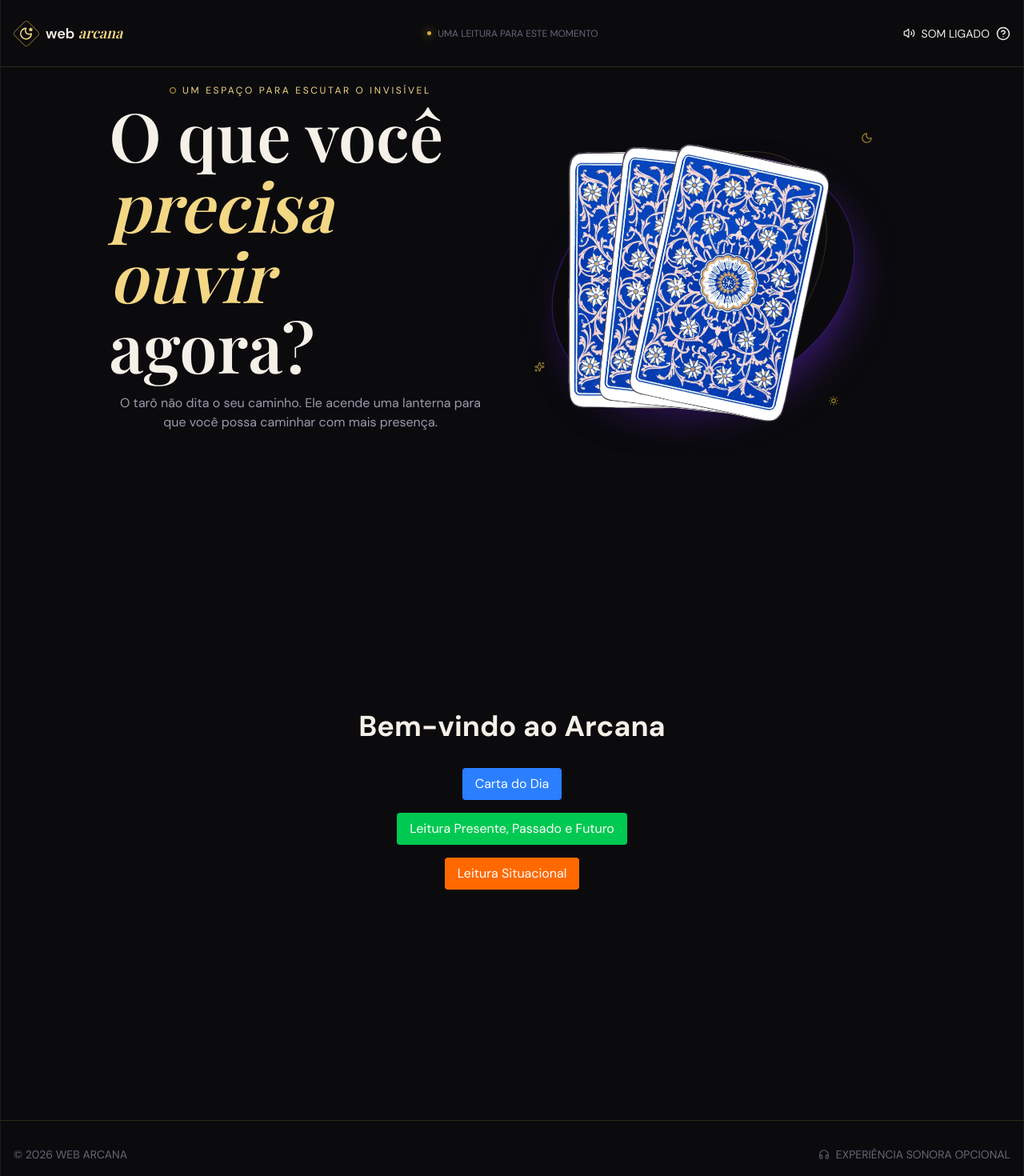
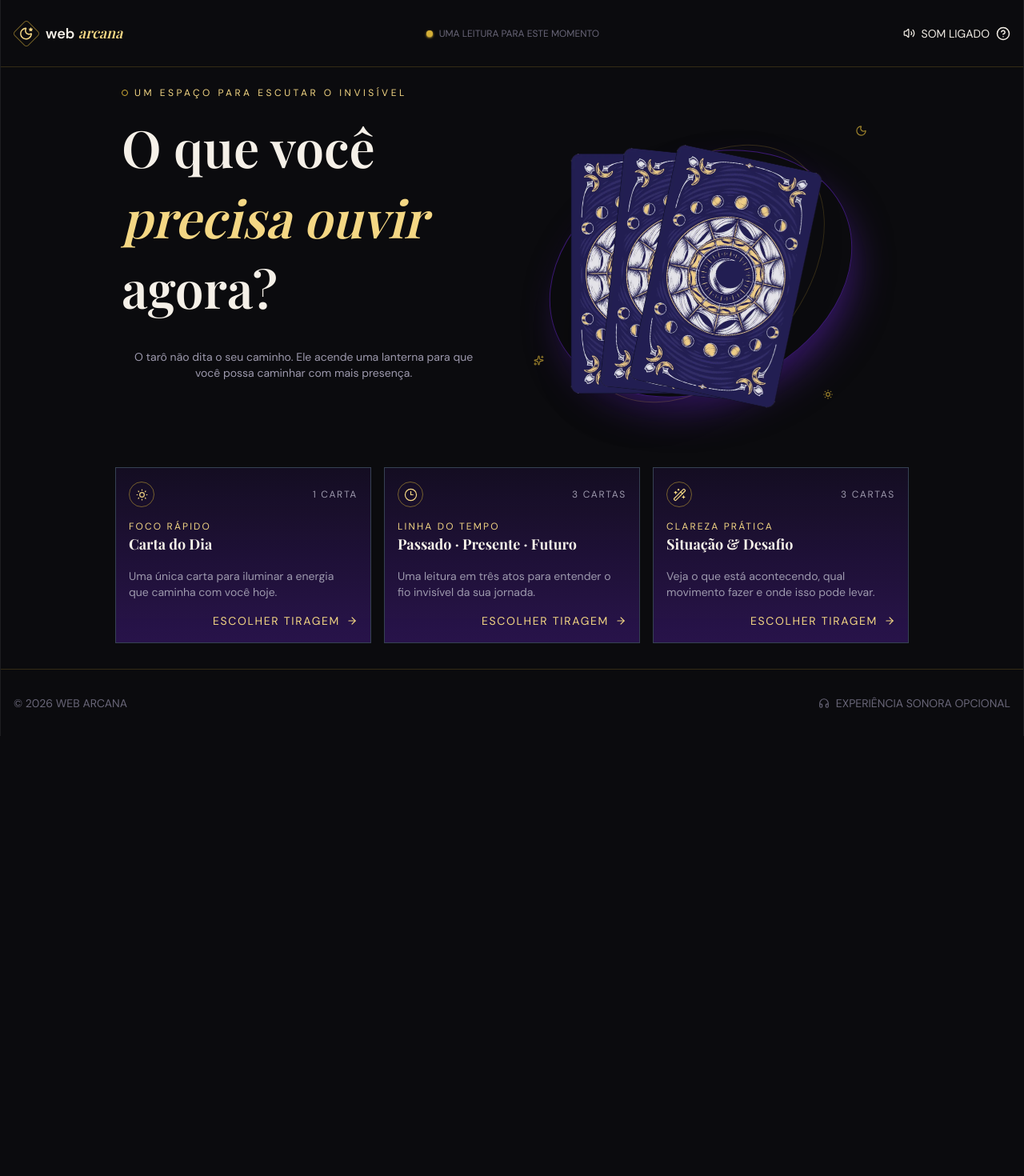
Before and after one commit to marvieiradev/web-arcana, a React (Vite) app: page / in a window 1280 px wide. Shown: the top 1470 px of the page at 80% size. After the commit the page ends 920 px from the top, so only its background shows below. Built offline with nearby package versions, Linux system fonts and the light colour scheme; a web font is replaced by a local one.

Commit message:
feat: add ReadingMode component for displaying reading options with icons and descriptions

```diff
--- a/src/components/header.jsx
+++ b/src/components/header.jsx
@@ -16,9 +16,9 @@ export default function Header() {
             </span>
           </div>
         </Link>
-        <div className="flex items-center text-xs text-muted-2 justify-center gap-2">
-          <span className="header-pulse" />
-          <span className="hidden sm:inline uppercase">
+        <div className="hidden md:flex items-center text-sm text-muted-2 justify-center gap-2  uppercase">
+          <span className="w-2 h-2 bg-gold shadow-sm shadow-gold rounded-full" />
+          <span className="text-xs">
             uma leitura para este momento
           </span>
         </div>
@@ -33,12 +33,12 @@ export default function Header() {
             {soundOn ? (
               <>
                 <Volume2 size={15} />
-                <span>som ligado</span>
+                <span className="hidden md:block">som ligado</span>
               </>
             ) : (
               <>
                 <VolumeX size={15} />
-                <span>som desligado</span>
+                <span className="hidden md:block">som desligado</span>
               </>
             )}
           </button>
--- /dev/null
+++ b/src/components/readingMode.jsx
@@ -0,0 +1,33 @@
+import { ArrowRight } from "lucide-react";
+
+export default function ReadingMode({ onSelect, mode }) {
+  //const mode = spreads[modeKey];
+  const Icon = mode.icon;
+  return (
+    <button
+      type="button"
+      className="min-h-55 min-w-80 relative text-left p-4 border border-gray-700 cursor-pointer
+      bg-linear-to-b from-purple/10 to-purple/30 hover:border-gold/50 hover:-translate-1 ease -mt-2"
+      onClick={() => onSelect()}
+    >
+      <div className="flex items-center justify-between">
+        <span className="flex items-center justify-center w-8 h-8 text-gold-light border border-gold/50 rounded-[50%]">
+          <Icon size={17} strokeWidth={1.7} />
+        </span>
+        <span className="text-xs text-muted uppercase tracking-[0.14em]">
+          {mode.count} {mode.count === 1 ? "carta" : "cartas"}
+        </span>
+      </div>
+      <span className="block text-gold-light uppercase text-xs tracking-[0.18em] mt-4">
+        {mode.eyebrow}
+      </span>
+      <strong className="font-playfair text-lg">{mode.title}</strong>
+      <span className="block text-muted text-sm mt-4 max-w-70">
+        {mode.description}
+      </span>
+      <span className="flex items-center justify-end mt-4 gap-2 text-gold-light text-sm uppercase tracking-[0.12em]">
+        Escolher tiragem <ArrowRight size={14} />
+      </span>
+    </button>
+  );
+}
--- a/src/pages/HomePage.jsx
+++ b/src/pages/HomePage.jsx
@@ -1,12 +1,38 @@
 import { useNavigate } from "react-router-dom";
-import {
-  Moon,
-  Sparkles,
-  SunMedium,
-} from "lucide-react";
+import { Moon, Sparkles, SunMedium, Clock3, Wand2 } from "lucide-react";
+import ReadingMode from "../components/readingMode";
 
 export default function Home() {
   const navigate = useNavigate();
+  const modes = {
+    daily: {
+      eyebrow: "Foco rápido",
+      title: "Carta do Dia",
+      description:
+        "Uma única carta para iluminar a energia que caminha com você hoje.",
+      count: 1,
+      positions: ["Energia de hoje"],
+      icon: SunMedium,
+    },
+    journey: {
+      eyebrow: "Linha do tempo",
+      title: "Passado · Presente · Futuro",
+      description:
+        "Uma leitura em três atos para entender o fio invisível da sua jornada.",
+      count: 3,
+      positions: ["Passado", "Presente", "Futuro"],
+      icon: Clock3,
+    },
+    challenge: {
+      eyebrow: "Clareza prática",
+      title: "Situação & Desafio",
+      description:
+        "Veja o que está acontecendo, qual movimento fazer e onde isso pode levar.",
+      count: 3,
+      positions: ["O Problema", "A Ação Recomendada", "O Resultado Provável"],
+      icon: Wand2,
+    },
+  };
 
   const startReading = (readType) => {
     navigate("/reading", {
@@ -16,37 +42,39 @@ export default function Home() {
 
   return (
     <>
-      <section className="grid grid-cols-1 md:grid-cols-[minmax(0,0.95fr)_minmax(360px,1.05fr)] mt-4">
-        <div className="pb-4">
-          <div className="inline-flex items-center gap-2 text-gold-light uppercase text-xs tracking-[0.22em]">
+      <section className="grid grid-cols-1 md:grid-cols-[minmax(0,0.95fr)_minmax(360px,1.05fr)] mt-2">
+        <div className="p-2 pb-4 mt-2">
+          <div className="flex items-center justify-center md:justify-start gap-2 text-gold-light uppercase md:tracking-[0.22em] mb-4">
             <span className="w-2 h-2 border border-gold rounded-full shadow-2xl shadow-line" />{" "}
-            <span>Um espaço para escutar o invisível</span>
+            <span className="text-xs">
+              Um espaço para escutar o invisível
+            </span>
           </div>
-          <h1 className="font-semibold font-playfair leading-22 text-start text-[clamp(52px,6.6vw,94px)] ">
+          <h1 className="font-semibold font-playfair leading-12 md:leading-22 text-center md:text-start text-[clamp(52px,5vw,94px)]">
             O que você
             <br />
             <em className="text-gold-light">precisa ouvir</em>
             <br />
             agora?
           </h1>
-          <p className="font-sm text-muted m-0 max-w-120 mt-4">
+          <p className="text-sm text-muted p-2 w-full md:max-w-120 mt-6">
             O tarô não dita o seu caminho. Ele acende uma lanterna para que você
             possa caminhar com mais presença.
           </p>
         </div>
         <div
-          className="relative min-h-125 grid place-items-center"
+          className="relative min-h-95 md:min-h-125 grid place-items-center"
           aria-label="Monte de cartas ornamental"
         >
-          <div className="absolute border border-purple/50 rounded-[50%] -rotate-23 w-98 h-73 shadow-2xl shadow-purple/50" />
-          <div className="absolute rounded-[50%] rotate-42 w-62 h-93 shadow-2xl border border-line" />
-          <div className="absolute text-gold opacity-72 top-16.25 right-[10%]">
+          <div className="absolute border border-purple/50 rounded-[50%] -rotate-23 w-67 h-51 md:w-98 md:h-73 shadow-2xl shadow-purple/50" />
+          <div className="absolute rounded-[50%] rotate-42 w-42 h-65  md:w-62 md:h-93 shadow-2xl border border-line" />
+          <div className="absolute text-gold opacity-72 top-11 md:top-16 right-[10%]">
             <Moon size={15} />
           </div>
-          <div className="absolute text-gold opacity-72 left-[10%] bottom-33.75">
+          <div className="absolute text-gold opacity-72 left-[10%] bottom-22 md:bottom-33.75">
             <Sparkles size={13} />
           </div>
-          <div className="absolute text-gold opacity-72 right-[18%] bottom-23">
+          <div className="absolute text-gold opacity-72 right-[18%] bottom-15 md:bottom-23">
             <SunMedium size={14} />
           </div>
 
@@ -56,9 +84,9 @@ export default function Home() {
               return (
                 <img
                   key={card}
-                  src="/cards/card-back.webp"
+                  src="/card-hero.webp"
                   alt={`Carta ${index + 1}`}
-                  className="absolute h-40 md:h-80 w-auto card-shuffle"
+                  className="absolute h-55 md:h-75 w-auto card-shuffle"
                   style={{
                     left: "50%",
                     marginLeft: `${(index - 2) * 35}px`,
@@ -72,29 +100,23 @@ export default function Home() {
           </div>
         </div>
       </section>
-      <div className="flex flex-col items-center justify-center h-screen">
-        <h1 className="text-4xl font-bold mb-4">Bem-vindo ao Arcana</h1>
-        <div
-          onClick={() => navigate("/daily-card")}
-          className="bg-blue-500 text-white px-4 py-2 rounded hover:bg-blue-600 transition mt-4"
-        >
-          Carta do Dia
-        </div>
 
-        <div
-          onClick={() => startReading("temporal")}
-          className="bg-green-500 text-white px-4 py-2 rounded hover:bg-green-600 transition mt-4"
-        >
-          Leitura Presente, Passado e Futuro
-        </div>
+      <section className="flex flex-col md:flex-row items-center justify-between gap-8 md:gap-4 mb-8">
+        <ReadingMode
+          mode={modes.daily}
+          onSelect={() => navigate("/daily-card")}
+        />
 
-        <div
-          onClick={() => startReading("situational")}
-          className="bg-orange-500 text-white px-4 py-2 rounded hover:bg-orange-600 transition mt-4"
-        >
-          Leitura Situacional
-        </div>
-      </div>
+        <ReadingMode
+          mode={modes.journey}
+          onSelect={() => startReading("temporal")}
+        />
+
+        <ReadingMode
+          mode={modes.challenge}
+          onSelect={() => startReading("situational")}
+        />
+      </section>
     </>
   );
 }
```
Also changed, not shown: public/card-hero.webp (added).
